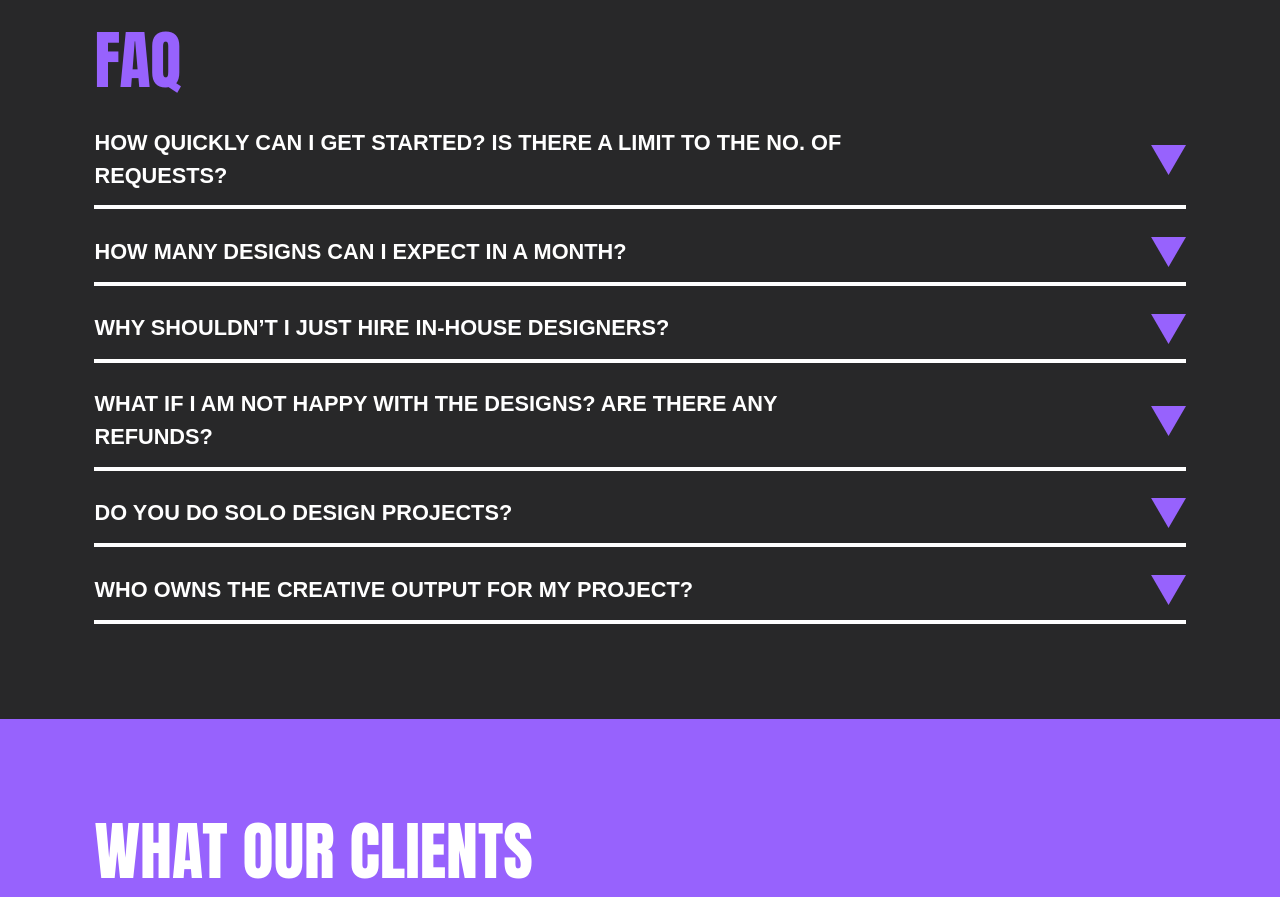
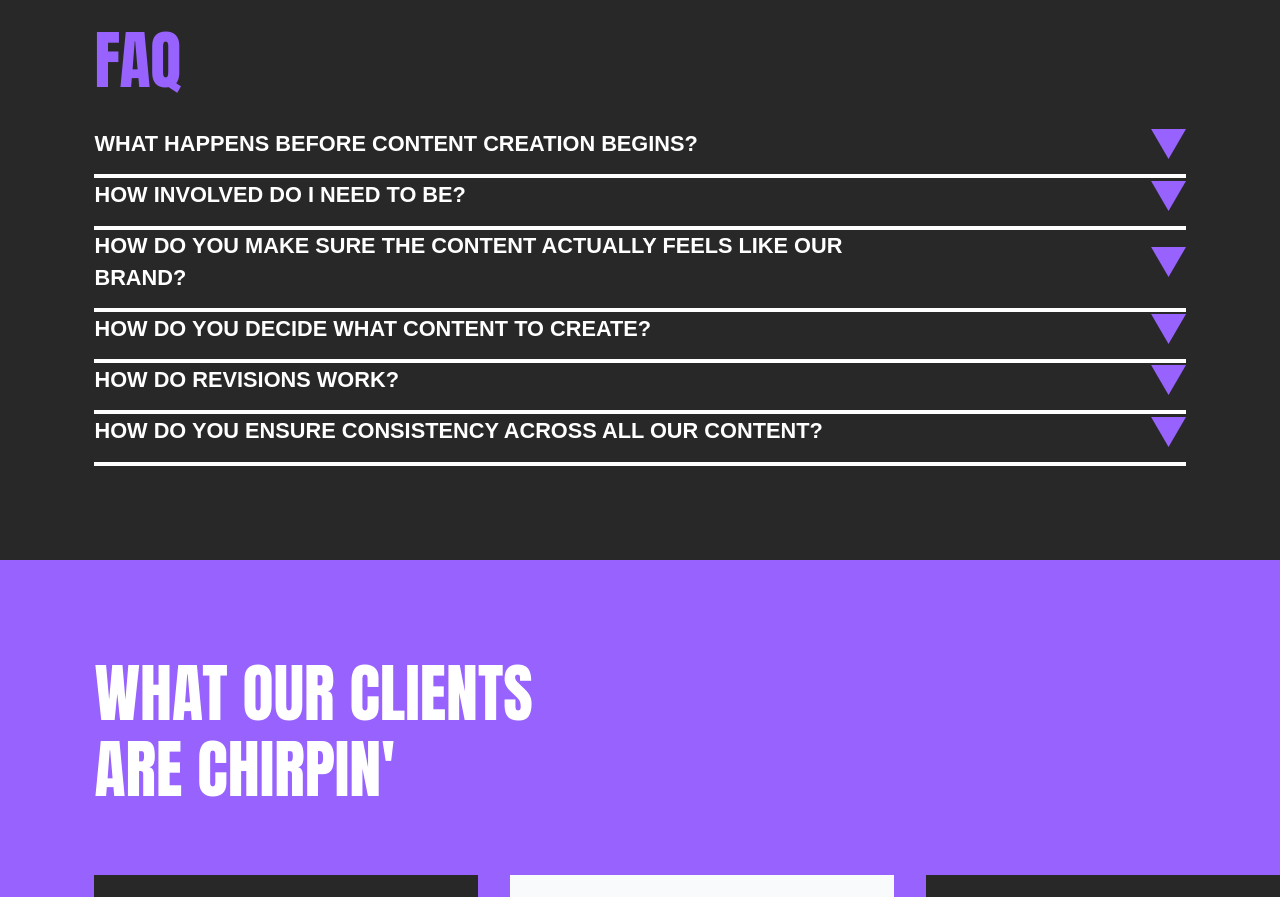
Before and after one commit to sakshamkushwah29-cmyk/media-mention, a React (Vite) app: page / in a window 1280 px wide. Shown: the part 10040-10937 px from the top of the page. Built offline with nearby package versions, Linux system fonts and the light colour scheme; a web font is replaced by a local one.

Commit message:
Update FAQ section with 6 new onboarding, involvement, brand consistency, and process questions

```diff
--- a/src/Home.jsx
+++ b/src/Home.jsx
@@ -1016,52 +1016,9 @@ export default function Home() {
           </h1>
         </div>
         <div className="uui-faq01_accordion black">
-          <div data-w-id="4a4c92c4-748a-eaa7-67c0-5d5398241c30" className="uui-faq01_question faq">
+          <div className="uui-faq01_question faq">
             <div className="text-7 faq">
-              <strong className="bold-text faq">              How quickly can I get started? Is there a limit to the no. of requests?
-</strong>
-            </div>
-            <div className="uui-faq01_icon-wrapper">
-              <div className="accordion-icon_component faq">
-                <img src={polygonPurple} loading="lazy" alt="" />
-              </div>
-            </div>
-          </div>
-          <div style={{ height: "0px" }} className="uui-faq01_answer">
-            <div className="text-5 in-what-we-do faq">
-              Within 24 hours! We set sail for our clients at an industry-defying pace.
-              <br />
-              <br />
-              No, the sky is the limit. Just park your requests on Trello and we will clock them all, nailing one at a time. If you’ve bagged our Eagle Plan, we will charge at your request two at a time.
-            </div>
-          </div>
-        </div>
-        <div className="uui-faq01_accordion black">
-          <div data-w-id="4a4c92c4-748a-eaa7-67c0-5d5398241c3f" className="uui-faq01_question">
-            <div className="text-7 faq">
-              <strong className="bold-text faq">              How many designs can I expect in a month?
-</strong>
-            </div>
-            <div className="uui-faq01_icon-wrapper">
-              <div className="accordion-icon_component faq">
-                <img src={polygonPurple} loading="lazy" alt="" />
-              </div>
-            </div>
-          </div>
-          <div style={{ height: "0px" }} className="uui-faq01_answer">
-            <div className="text-5 in-what-we-do faq">
-              It depends on how many requests you share and how bulky they are. But our flock of designers is one of the swiftest in the industry. We dispatch fresh work every 24-48 hours. Just keep your end of the deal with an updated backlog and timely feedback. And we’ll continue to unleash mounds of magic for your biz every month.
-              <br />
-              <br />
-              For instance, we can crack a social media post in as little as a few hours. A heftier project like rebranding, website revamp, etc. usually calls for a week or two of your patience.
-            </div>
-          </div>
-        </div>
-        <div className="uui-faq01_accordion black">
-          <div data-w-id="4a4c92c4-748a-eaa7-67c0-5d5398241c4e" className="uui-faq01_question">
-            <div className="text-7 faq">
-              <strong className="bold-text faq">              Why shouldn’t I just hire in-house designers?
-</strong>
+              <strong className="bold-text faq">What happens before content creation begins?</strong>
             </div>
             <div className="uui-faq01_icon-wrapper">
               <div className="accordion-icon_component faq">
@@ -1071,78 +1028,97 @@ export default function Home() {
           </div>
           <div style={{ height: "0px" }} className="uui-faq01_answer">
             <div className="text-5 in-what-we-do faq">
-              We help your venture soar higher than ever with access to a world-class team of brand strategists and designers. You also gain the freedom to scale up or down as fitting.
-              <br />
-              ‍
-              <br />
-              Hiring a full-time senior designer like the folks at Thinkin’ Birds would cost you around $100k plus benefits. Don’t you break a leg digging for a design whiz who can round up craft mastery end-to-end!
-              <br />
-              <br />
-              <em>              We come at a fraction of the price with insane overnight flexibility.
-</em>
-            </div>
-          </div>
-        </div>
+              Every partnership starts with a two-week onboarding phase. We deep dive into your brand, audience, competitors, positioning, communication style, and business goals. This is where we define your brand’s vibe, tone, and creative direction—so every piece of content feels intentional from day one.
+            </div>
+          </div>
+        </div>
+
         <div className="uui-faq01_accordion black">
-          <div data-w-id="4a4c92c4-748a-eaa7-67c0-5d5398241c63" className="uui-faq01_question">
+          <div className="uui-faq01_question faq">
             <div className="text-7 faq">
-              <strong className="bold-text faq">              What if I am not happy with the designs? Are there any refunds?
-</strong>
+              <strong className="bold-text faq">How involved do I need to be?</strong>
             </div>
             <div className="uui-faq01_icon-wrapper">
               <div className="accordion-icon_component faq">
-                <img src={polygonPurple} loading="lazy" alt="" />
+                <img src={polygonPurple} loading="lazy" alt="" className="image-7" />
               </div>
             </div>
           </div>
           <div style={{ height: "0px" }} className="uui-faq01_answer">
             <div className="text-5 in-what-we-do faq">
-              No problem, we will gladly alter your piece and send a fresh specimen per your brief. Unlimited revisions, don’t you forget!
-              <br />
-              <br />
-              Also, we do not issue refunds owing to the high-quality nature of our produce. But you can easily get your bird’s-eye view of our services by dabbling with our 3-day trial.
-              <em>              We boast a record 100% satisfaction rate across all the 250+ brands we have allied with.
-</em>
-            </div>
-          </div>
-        </div>
+              Mainly during the important decisions. Once the partnership begins, we spend the first two weeks understanding your brand in depth through our onboarding process. After that, the strategy, planning, and execution are handled by us, while you stay involved through approvals and key checkpoints—not everyday management.
+            </div>
+          </div>
+        </div>
+
         <div className="uui-faq01_accordion black">
-          <div data-w-id="4a4c92c4-748a-eaa7-67c0-5d5398241c75" className="uui-faq01_question">
+          <div className="uui-faq01_question faq">
             <div className="text-7 faq">
-              <strong className="bold-text faq">              Do you do solo design projects?
-</strong>
+              <strong className="bold-text faq">How do you make sure the content actually feels like our brand?</strong>
             </div>
             <div className="uui-faq01_icon-wrapper">
               <div className="accordion-icon_component faq">
-                <img src={polygonPurple} loading="lazy" alt="" />
+                <img src={polygonPurple} loading="lazy" alt="" className="image-7" />
               </div>
             </div>
           </div>
           <div style={{ height: "0px" }} className="uui-faq01_answer">
             <div className="text-5 in-what-we-do faq">
-              Yes, we do pick up independent projects which are not subscription-based. Please poke us at xyz@thinkinbirds.com to learn more.
-            </div>
-          </div>
-        </div>
+              We don’t start by creating—we start by understanding. Your brand voice, audience, goals, and personality become the foundation of everything we produce. The aim isn’t just good-looking content; it’s content that genuinely feels like your brand.
+            </div>
+          </div>
+        </div>
+
         <div className="uui-faq01_accordion black">
-          <div data-w-id="4a4c92c4-748a-eaa7-67c0-5d5398241c81" className="uui-faq01_question">
+          <div className="uui-faq01_question faq">
             <div className="text-7 faq">
-              <strong className="bold-text faq">              Who owns the creative output for my project?
-</strong>
+              <strong className="bold-text faq">How do you decide what content to create?</strong>
             </div>
             <div className="uui-faq01_icon-wrapper">
               <div className="accordion-icon_component faq">
-                <img src={polygonPurple} loading="lazy" alt="" />
+                <img src={polygonPurple} loading="lazy" alt="" className="image-7" />
               </div>
             </div>
           </div>
           <div style={{ height: "0px" }} className="uui-faq01_answer">
             <div className="text-5 in-what-we-do faq">
-              All the creative output produced for you by Thinkin’ Birds belongs to you. We also happily hand out the native files for everything we design, upon request.
-              <br />
-              ‍
-              <br />
-              Our designers unleash their magic in Adobe Creative Suite for all your projects (they swap to Figma for digitally based ones).
+              Nothing is created randomly. Every idea is backed by your business goals, audience behavior, platform trends, and content strategy. We focus on creating content that not only looks great but also serves a purpose.
+            </div>
+          </div>
+        </div>
+
+        <div className="uui-faq01_accordion black">
+          <div className="uui-faq01_question faq">
+            <div className="text-7 faq">
+              <strong className="bold-text faq">How do revisions work?</strong>
+            </div>
+            <div className="uui-faq01_icon-wrapper">
+              <div className="accordion-icon_component faq">
+                <img src={polygonPurple} loading="lazy" alt="" className="image-7" />
+              </div>
+            </div>
+          </div>
+          <div style={{ height: "0px" }} className="uui-faq01_answer">
+            <div className="text-5 in-what-we-do faq">
+              Before we begin, we mutually decide the number of revision rounds and include them in the agreement. Feedback is collected in a structured way, and revisions are carried out within the agreed scope to keep the creative process smooth, efficient, and transparent.
+            </div>
+          </div>
+        </div>
+
+        <div className="uui-faq01_accordion black">
+          <div className="uui-faq01_question faq">
+            <div className="text-7 faq">
+              <strong className="bold-text faq">How do you ensure consistency across all our content?</strong>
+            </div>
+            <div className="uui-faq01_icon-wrapper">
+              <div className="accordion-icon_component faq">
+                <img src={polygonPurple} loading="lazy" alt="" className="image-7" />
+              </div>
+            </div>
+          </div>
+          <div style={{ height: "0px" }} className="uui-faq01_answer">
+            <div className="text-5 in-what-we-do faq">
+              Consistency comes from systems, not luck. We establish clear creative guidelines during onboarding and follow a structured content workflow throughout the partnership. This ensures every reel, design, campaign, and piece of communication feels like it comes from the same brand.
             </div>
           </div>
         </div>
```
